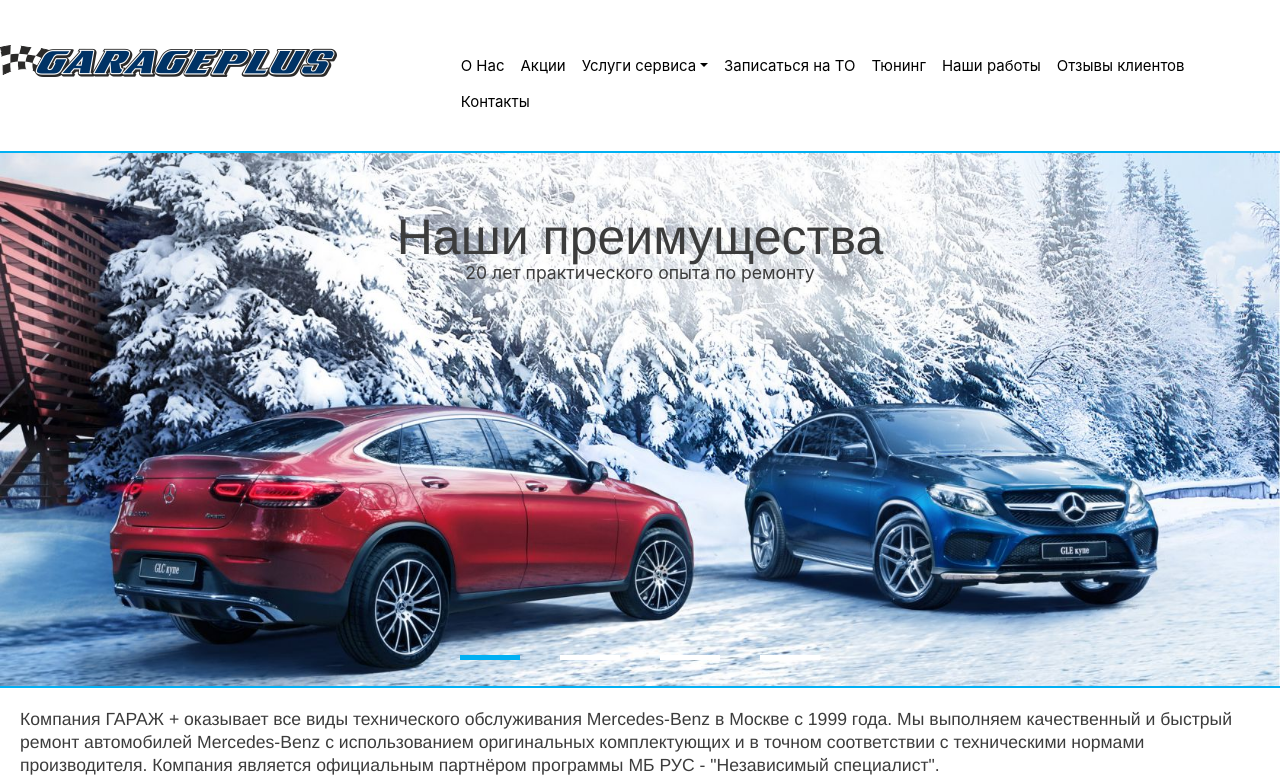
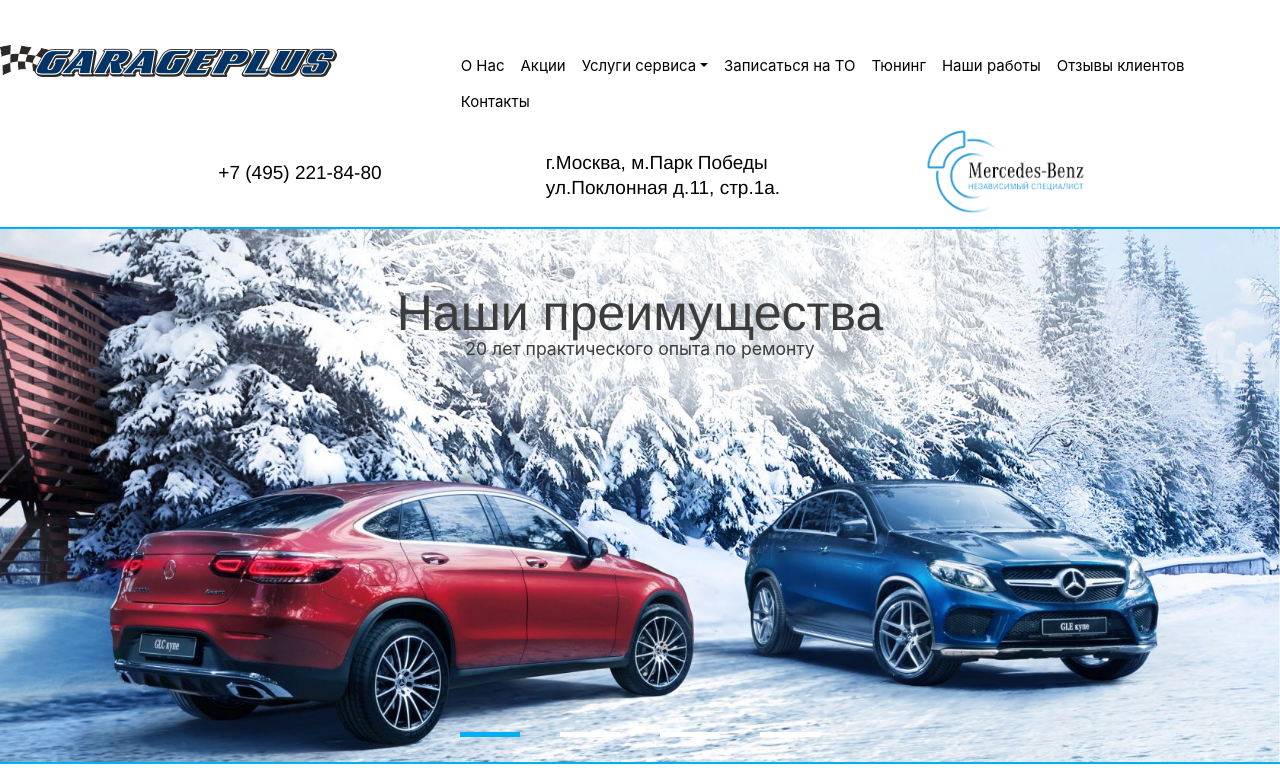
Before and after one commit to varahi/garageplus, a plain HTML site: page Prototype/index.html in a window 1280 px wide. Shown: the top 781 px of the page. Drawn offline with Linux system fonts and the light colour scheme; a web font is replaced by a local one.

Commit message:
[TASK]Feature #340 - second row to header

```diff
--- a/Prototype/index.html
+++ b/Prototype/index.html
@@ -82,7 +82,30 @@
 
             </div>
         </div>
+
+
+        <div class="row second-row">
+            <div class="col-xs-12 col-md-2">
+            </div>
+            <div class="col-xs-12 col-md-3">
+                <div class="phone"><a href="tel:+74952218480">+7 (495) 221-84-80</a></div>
+            </div>
+            <div class="col-xs-12 col-md-4">
+                <div class="contacts"><a href="index.php?id=contacts">г.Москва, м.Парк Победы <br />ул.Поклонная д.11, стр.1а.</a></div>
+            </div>
+            <div class="col-xs-12 col-md-2">
+                <div class="logo-customer">
+                    <a href="#">
+                        <img src="img/custom/logo.png" alt="" title="" />
+                    </a>
+                </div>
+            </div>
+        </div>
+
     </div>
+
+
+
 </header>
 
 <!-- Slider -->
--- a/Prototype/scss/custom.scss
+++ b/Prototype/scss/custom.scss
@@ -86,6 +86,24 @@
   }
   background: #fff;
   border-bottom: 2px solid $link_color;
+
+  .logo-customer img {
+    width: 330px;
+    margin-top: -30px;
+    float: right;
+  }
+
+  a {
+    color: #000;
+  }
+
+  .second-row {
+    font-family: "MBCorpoSTitle-Regular-Web", "DaimlerCS-Regular", Helvetica,Arial, sans-serif;
+    font-size: 19px;
+    .phone {
+      padding-top: 10px;
+    }
+  }
 }
 
 /* Navigation */
@@ -474,3 +492,7 @@
   color: #333;
   z-index: 99999;
 }
+
+.parallax-window {
+  background: rgba(192, 182, 125, 0.2);
+}
```
Also changed, not shown: Prototype/css/bootstrap/bootstrap-reboot.css, Prototype/css/custom.css.
